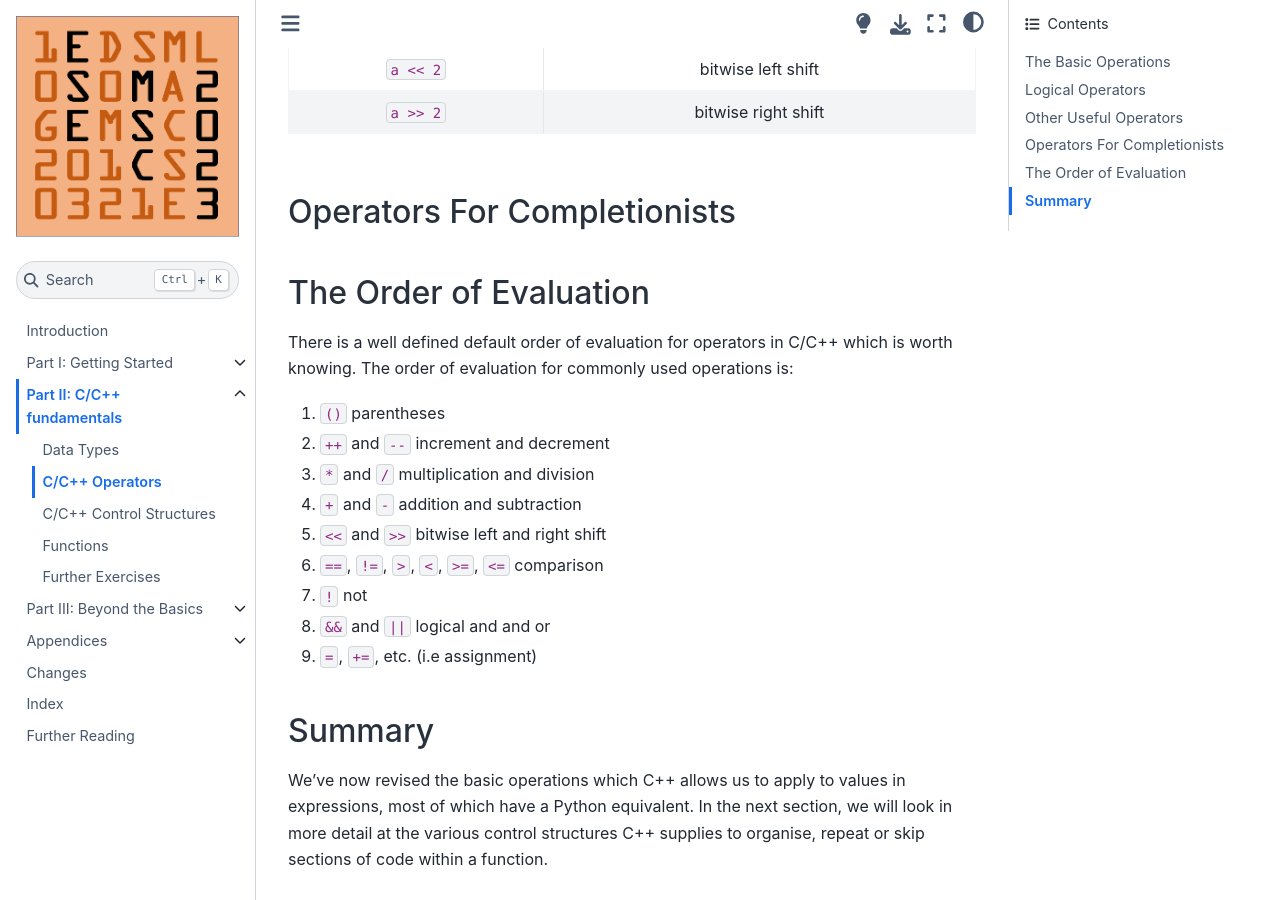
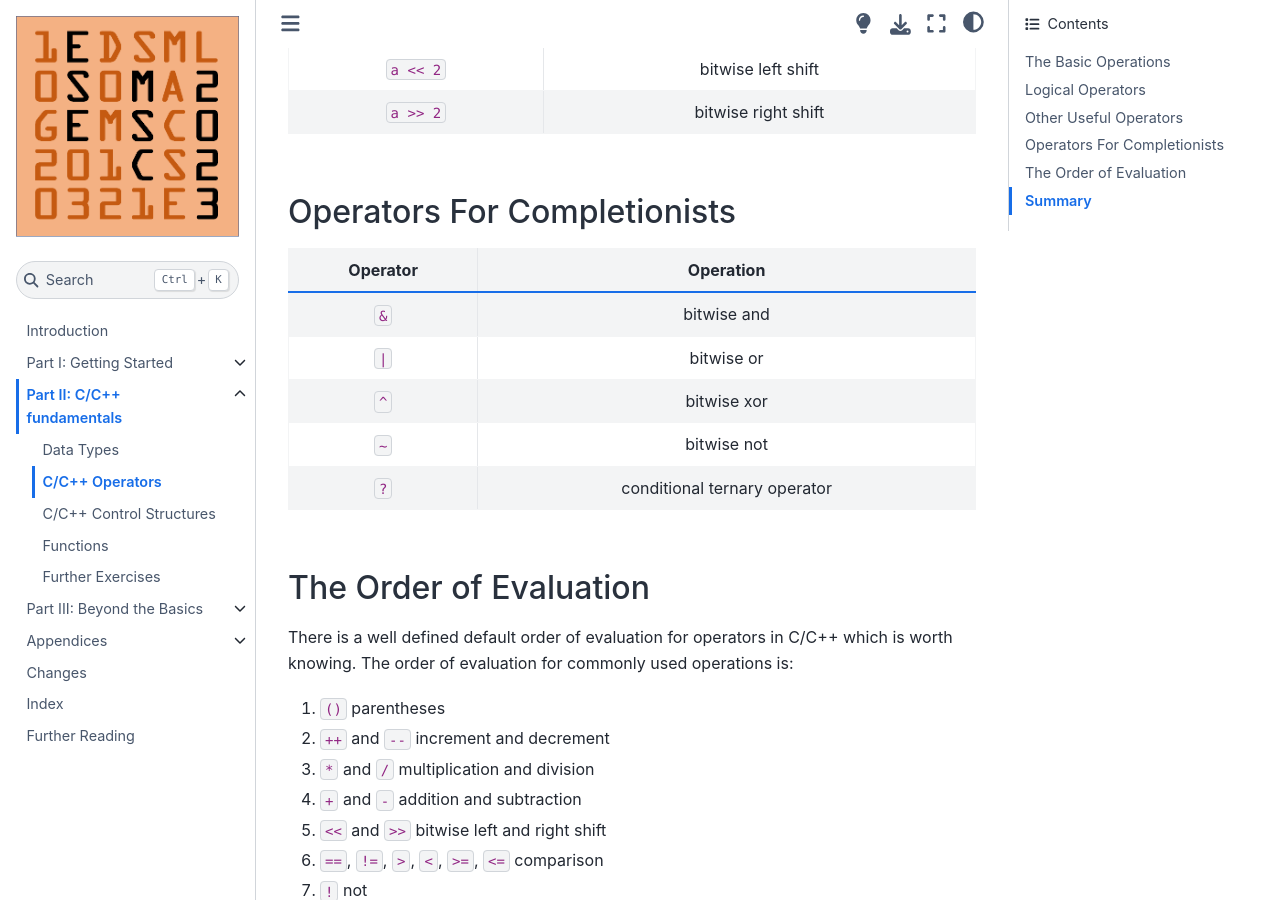
Before and after one commit to ese-msc/c-primer, a Jupyter Book: the page built from part_two/02_operators.md, in a window 1280 px wide and 900 px high, scrolled down 1500 px. Built offline with Jupyter Book 1.0.4 settings and Sphinx 7.4.7 and the Sphinx Book theme 1.1.4, drawn with Linux system fonts in a browser that asks for light colours.

Commit message:
Add some operators to the 'completionists' table

````diff
--- a/part_two/02_operators.md
+++ b/part_two/02_operators.md
@@ -54,6 +54,14 @@ In C++ these functions return a `bool` data type which can be equal to `true` or
 ```{index} operators: advanced
 ```
 
+|Operator| Operation |
+|:------:|:---------:|
+| `&`  | bitwise and |
+| `\|`  | bitwise or |
+| `^`  | bitwise xor |
+| `~`  | bitwise not |
+| `?`  | conditional ternary operator |
+
 ## The Order of Evaluation
 ```{index} evaluation order
 ```
````
